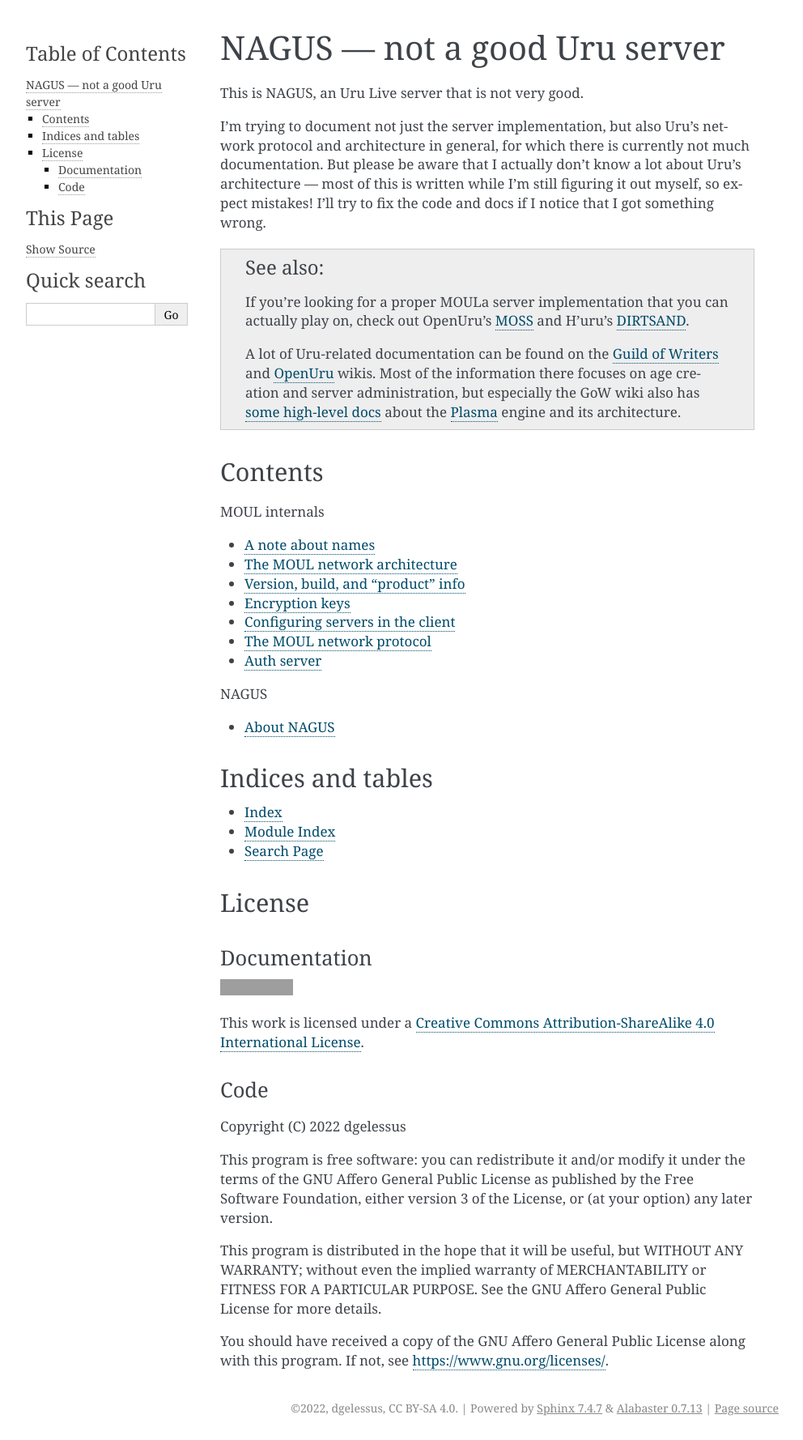
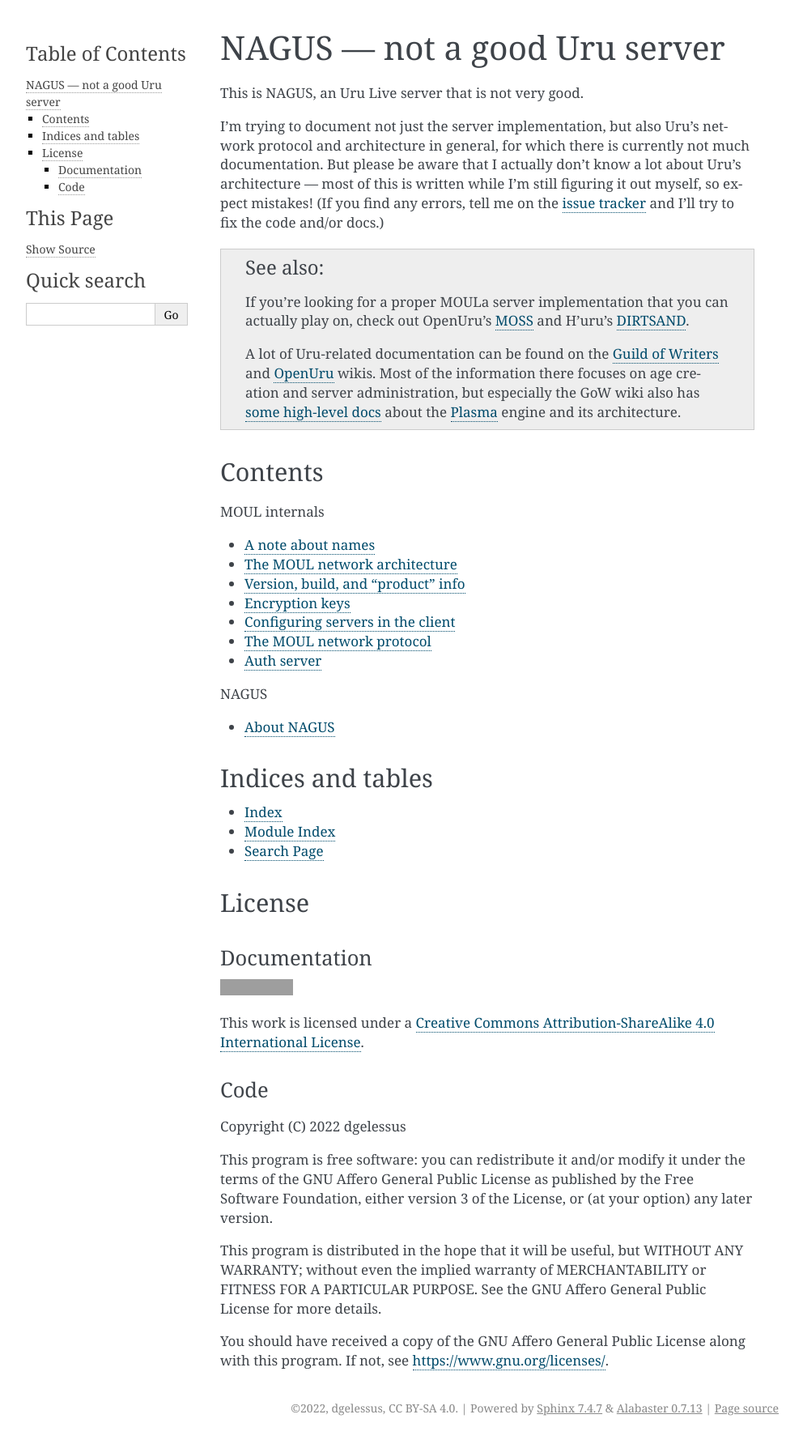
Before and after one commit to dgelessus/NAGUS, a Sphinx documentation site: the page built from docs/index.rst, in a window 1280 px wide. Shown: the whole page at 81% size, without its empty margins (148-1140 px from the left). Built offline with Sphinx 7.4.7, drawn with Linux system fonts in a browser that asks for light colours; grey boxes are pictures that could not be loaded.

Commit message:
Add issue tracker link to docs

```diff
--- a/docs/index.rst
+++ b/docs/index.rst
@@ -9,7 +9,9 @@
 But please be aware that I actually don't know a lot about Uru's architecture ---
 most of this is written while I'm still figuring it out myself,
 so expect mistakes!
-I'll try to fix the code and docs if I notice that I got something wrong.
+(If you find any errors,
+tell me on the `issue tracker <https://github.com/dgelessus/NAGUS/issues>`__
+and I'll try to fix the code and/or docs.)
 
 .. seealso::
 
```
